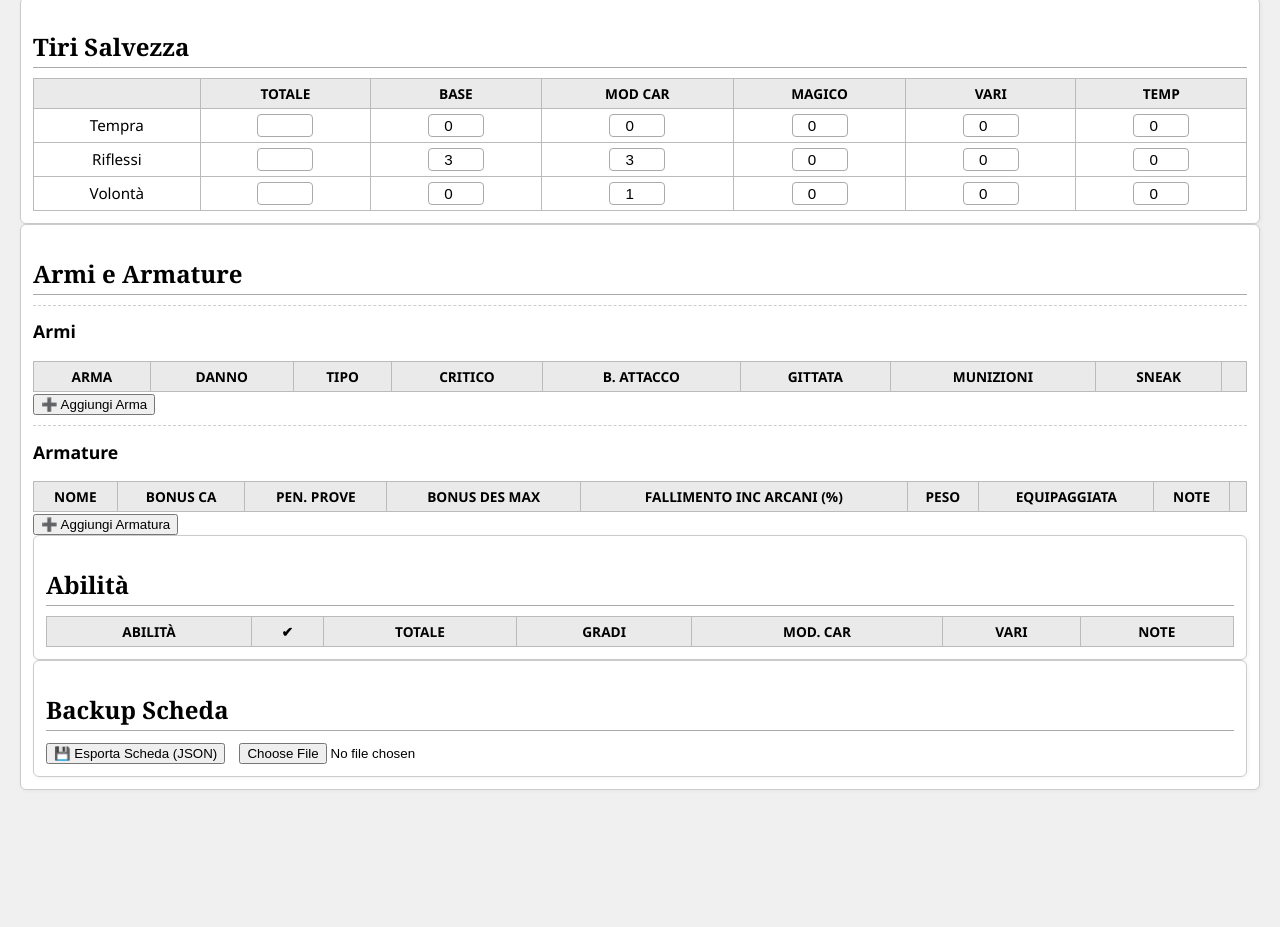
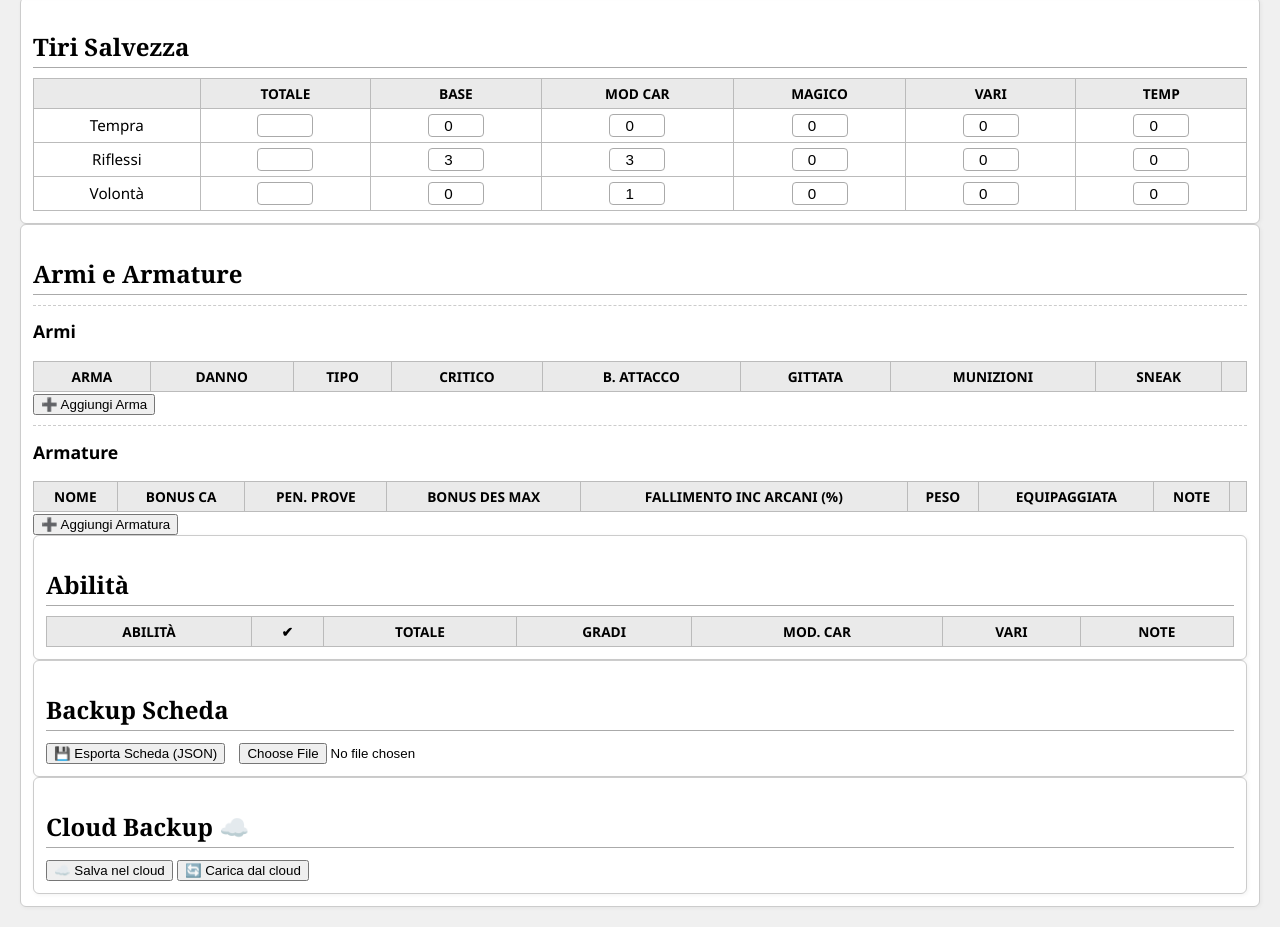
Before and after one commit to Strang394/schedapersonaggio, a plain HTML site: page index.html in a window 1280 px wide. Shown: the part 1094-2021 px from the top of the page. Before the commit the page ends 1904 px from the top, so only its background shows below. Drawn offline with Linux system fonts and the light colour scheme.

Commit message:
Update index.html

```diff
--- a/index.html
+++ b/index.html
@@ -253,6 +253,11 @@
       .catch(err => console.error('❌ Service Worker error:', err));
   }
 </script>
+<section class="block">
+  <h2>Cloud Backup ☁️</h2>
+  <button onclick="salvaNelCloud()">☁️ Salva nel cloud</button>
+  <button onclick="caricaDalCloud()">🔄 Carica dal cloud</button>
+</section>
 
 <script src="script.js"></script>
 </body>
```
